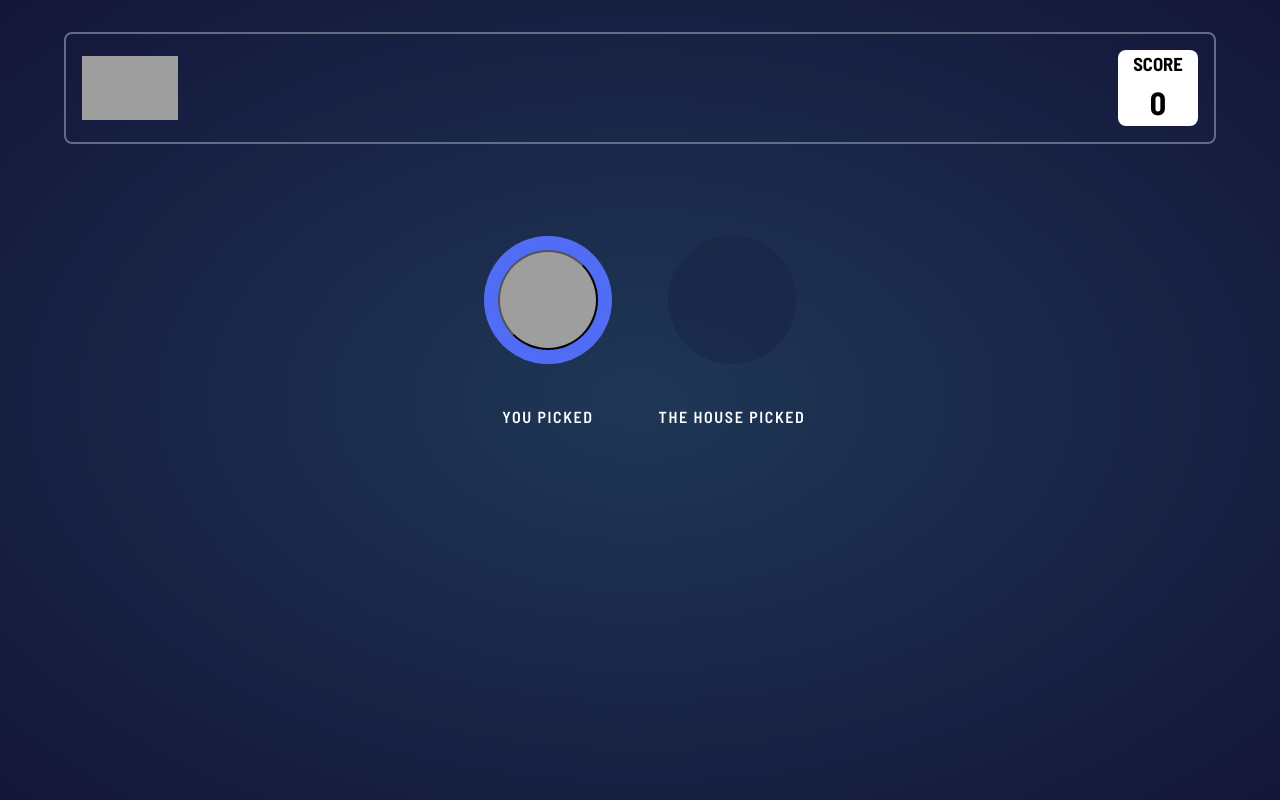
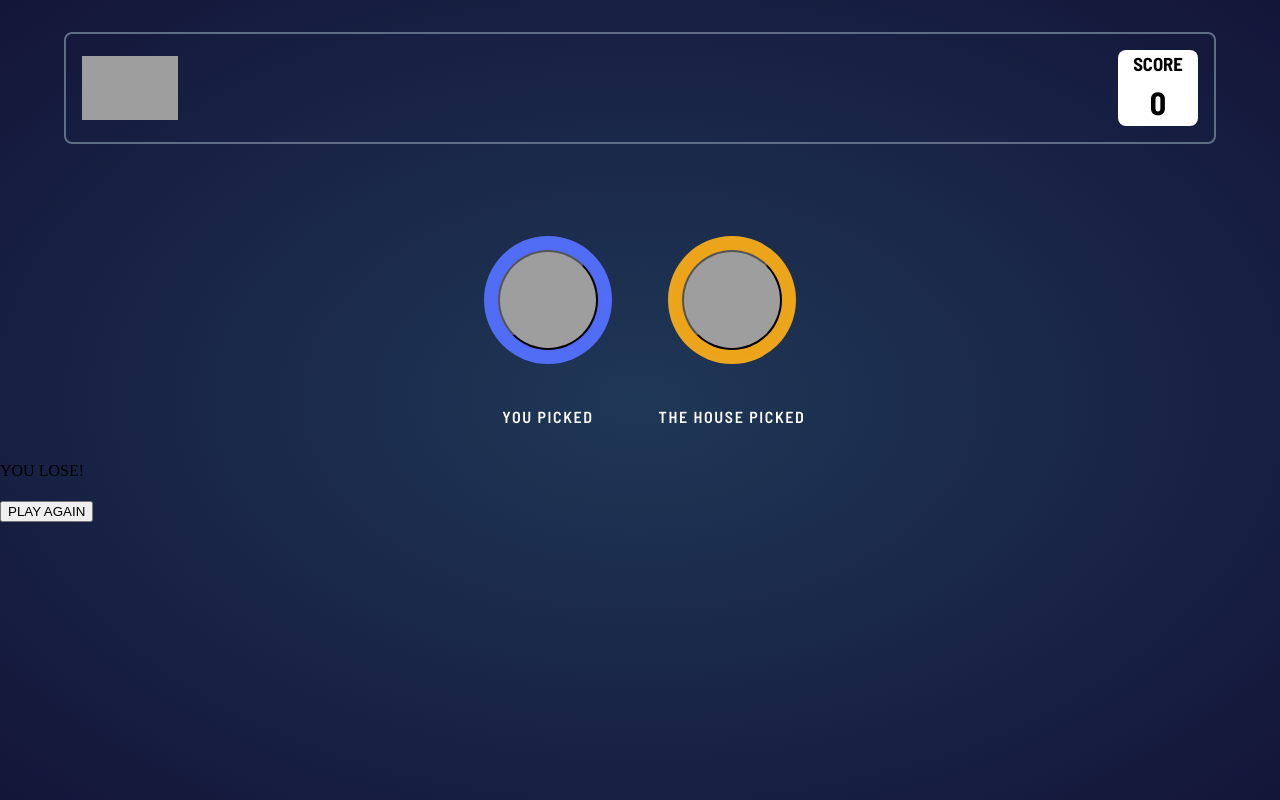
Before and after one commit to mhz-777/FEM-Rock-Paper-Scissors, a React (Vite) app: page / in a window 1280 px wide. Both pictures are taken after a click on the button 515 px from the left and 300 px from the top of the page. Built offline with nearby package versions, Linux system fonts and the light colour scheme; grey boxes are pictures that could not be loaded.

Commit message:
Added logic for deciding game result, added reset game button functionality

```diff
--- a/src/components/Game.tsx
+++ b/src/components/Game.tsx
@@ -1,26 +1,35 @@
-import React, { useState } from 'react';
+import React, { useCallback, useEffect, useState } from 'react';
 import './Game.css';
 import paperIcon from '../assets/images/icon-paper.svg';
+
 
 const Game = () => {
 
     // store user and cpu choices in state
-    const [userSelect, applySelect] = useState('');
-    const [cpuSelect, applyCpuChoice] = useState('');
+    const [userSelect, applySelect] = useState<string>('');
+    const [cpuSelect, applyCpuChoice] = useState<string>('');
 
     // state for when to hide/show sections
     const [userReady, setUserReady] = useState(false);
     const [cpuReady, setCpuReady] = useState(false);
 
     //state for final game decision
-    const [gameResult, setGameResult] = useState('');
+    const [gameResult, setGameResult] = useState<string>('');
+
 
     // store state, decide cpu move
     const handleUserClick = (event: React.MouseEvent<HTMLButtonElement>) => {
         applySelect(event.currentTarget.id);
         setUserReady(true);
-        setTimeout(cpuRandomizer, 3000);
+        setTimeout(cpuRandomizer, 2000);
     }
+
+    // determine game result when both states are ready
+    useEffect(()=>{
+        if(userReady == true && cpuReady == true){
+            gameDecider();
+        }
+    }, [userReady, cpuReady]);
 
     // function to decide cpu move
     const cpuRandomizer = () => {
@@ -33,6 +42,29 @@ const Game = () => {
             applyCpuChoice('scissors');
         }
         setCpuReady(true);
+    }
+
+
+    const gameDecider = () => {
+        if(userSelect === cpuSelect){
+            setGameResult('tie');
+        }else if(userSelect === 'paper' && cpuSelect === 'rock'){
+            setGameResult('win');
+        }else if(userSelect === 'scissors' && cpuSelect === 'paper'){
+            setGameResult('win');
+        }else if(userSelect === 'rock' && cpuSelect === 'scissors'){
+            setGameResult('win');
+        }else {
+            setGameResult('loss');
+        }
+    }
+
+    const resetGame = () => {
+        applySelect('');
+        applyCpuChoice('');
+        setUserReady(false);
+        setCpuReady(false);
+        setGameResult('');
     }
 
 
@@ -92,6 +124,26 @@ const Game = () => {
                     <h2 className="result-heading">THE HOUSE PICKED</h2>
                 </section>
             </section>
+            <section className="game-results-cta">
+                    {gameResult === 'win' &&
+                        <div className="result-message-container">
+                            <p className="result-message">YOU WIN!</p>
+                            <button className="replay-btn" onClick={resetGame}>PLAY AGAIN</button>
+                        </div>
+                    }
+                    {gameResult === 'loss' &&
+                        <div className="result-message-container">
+                            <p className="result-message">YOU LOSE!</p>
+                            <button className="replay-btn" onClick={resetGame}>PLAY AGAIN</button>
+                        </div>
+                    }
+                    {gameResult === 'tie' &&
+                        <div className="result-message-container">
+                            <p className="result-message">IT'S A TIE!</p>
+                            <button className="replay-btn" onClick={resetGame}>PLAY AGAIN</button>
+                        </div>
+                    }
+            </section>
         </section>
     );
 }
```
